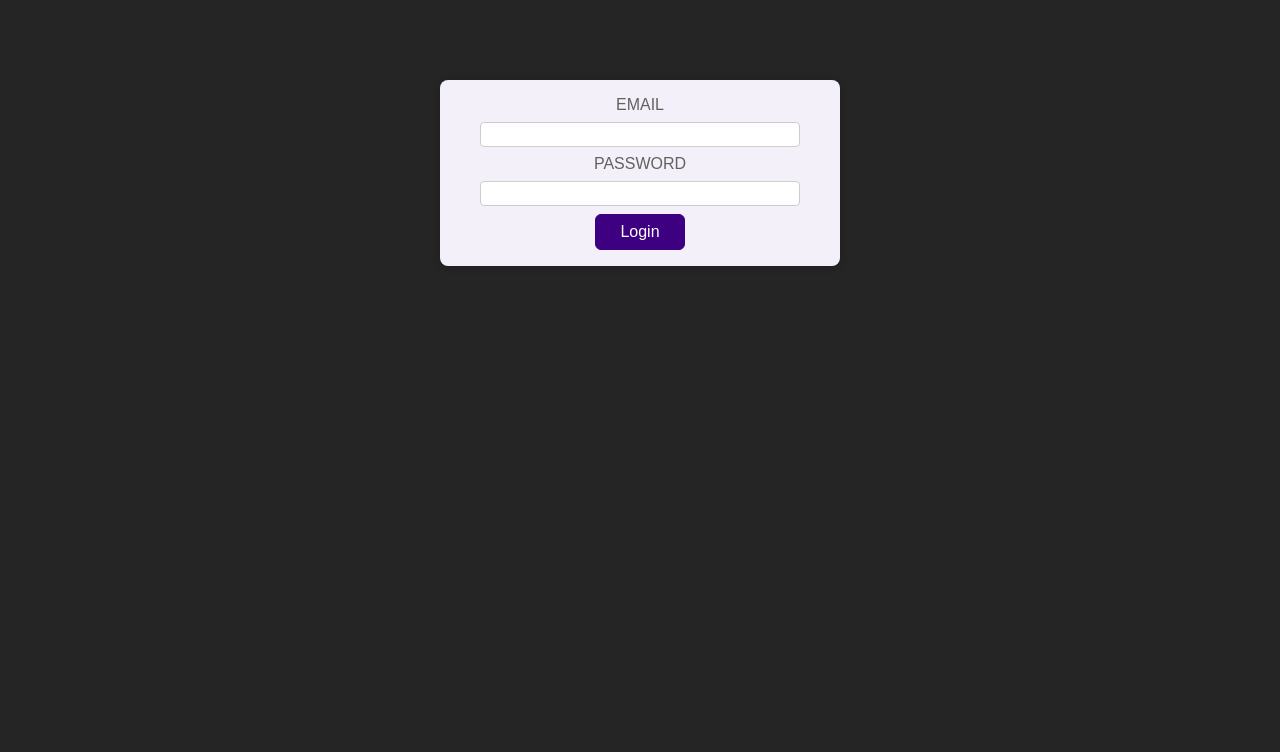
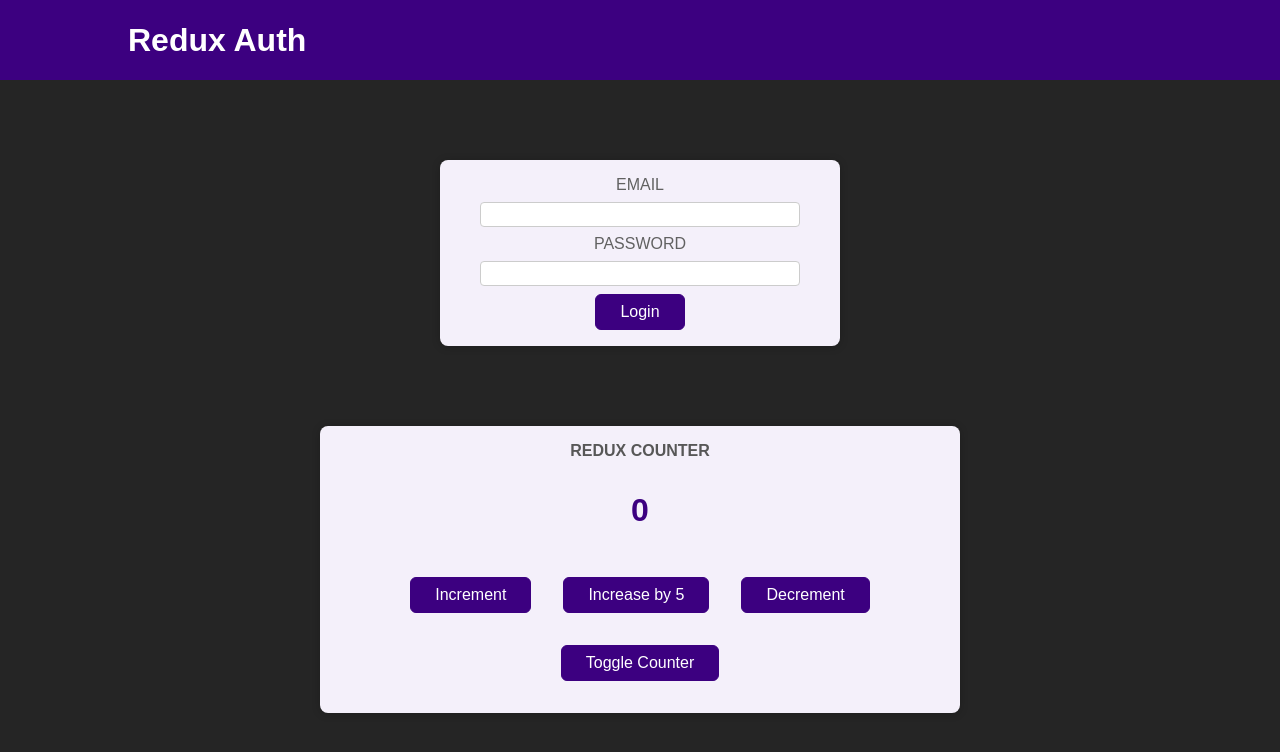
Before and after one commit to Sejmou/learning-react, a React (Create React App) app: page / in a window 1280 px wide. Shown: the top 752 px of the page. Built offline with nearby package versions, Linux system fonts and the light colour scheme.

Commit message:
more "Reduxy" solution (as implemented by Max)

```diff
--- a/src/App.js
+++ b/src/App.js
@@ -1,32 +1,20 @@
-import { useSelector, useDispatch } from 'react-redux';
+import { useSelector } from 'react-redux';
 
 import Counter from './components/Counter';
 import Header from './components/Header';
 import Auth from './components/Auth';
-import { authActions } from './store';
+import UserProfile from './components/UserProfile';
 
 function App() {
   const { isAuthenticated } = useSelector(state => state.auth);
-  const dispatch = useDispatch();
 
-  const loginHandler = () => {
-    dispatch(authActions.login());
-  };
-
-  const logoutHandler = () => {
-    dispatch(authActions.logout());
-  };
-
-  const content = isAuthenticated ? (
+  return (
     <>
-      <Header onLogout={logoutHandler} />
+      <Header />
+      {isAuthenticated ? <UserProfile /> : <Auth />}
       <Counter />
     </>
-  ) : (
-    <Auth onLogin={loginHandler} />
   );
-
-  return content;
 }
 
 export default App;
--- a/src/components/Auth.js
+++ b/src/components/Auth.js
@@ -1,12 +1,17 @@
+import { useDispatch } from 'react-redux';
+import { authActions } from '../store';
+
 import classes from './Auth.module.css';
 
 const Auth = props => {
+  const dispatch = useDispatch();
+
   const loginHandler = event => {
     // somewhere actual authentication would need to be added
     event.preventDefault();
 
     // for now we just assume every input is correct lol
-    props.onLogin();
+    dispatch(authActions.login());
   };
 
   return (
--- a/src/components/Header.js
+++ b/src/components/Header.js
@@ -1,9 +1,20 @@
+import { useSelector, useDispatch } from 'react-redux';
+
 import classes from './Header.module.css';
+import { authActions } from '../store';
 
 const Header = props => {
+  const { isAuthenticated } = useSelector(state => state.auth);
+  const dispatch = useDispatch();
+
+  const logoutHandler = () => {
+    dispatch(authActions.logout());
+  };
+
   return (
     <header className={classes.header}>
       <h1>Redux Auth</h1>
+      {isAuthenticated && (
         <nav>
           <ul>
             <li>
@@ -13,10 +24,11 @@
               <a href="/">My Sales</a>
             </li>
             <li>
-            <button onClick={props.onLogout}>Logout</button>
+              <button onClick={logoutHandler}>Logout</button>
             </li>
           </ul>
         </nav>
+      )}
     </header>
   );
 };
```
Lines whose indentation alone changed are shown as unchanged.
